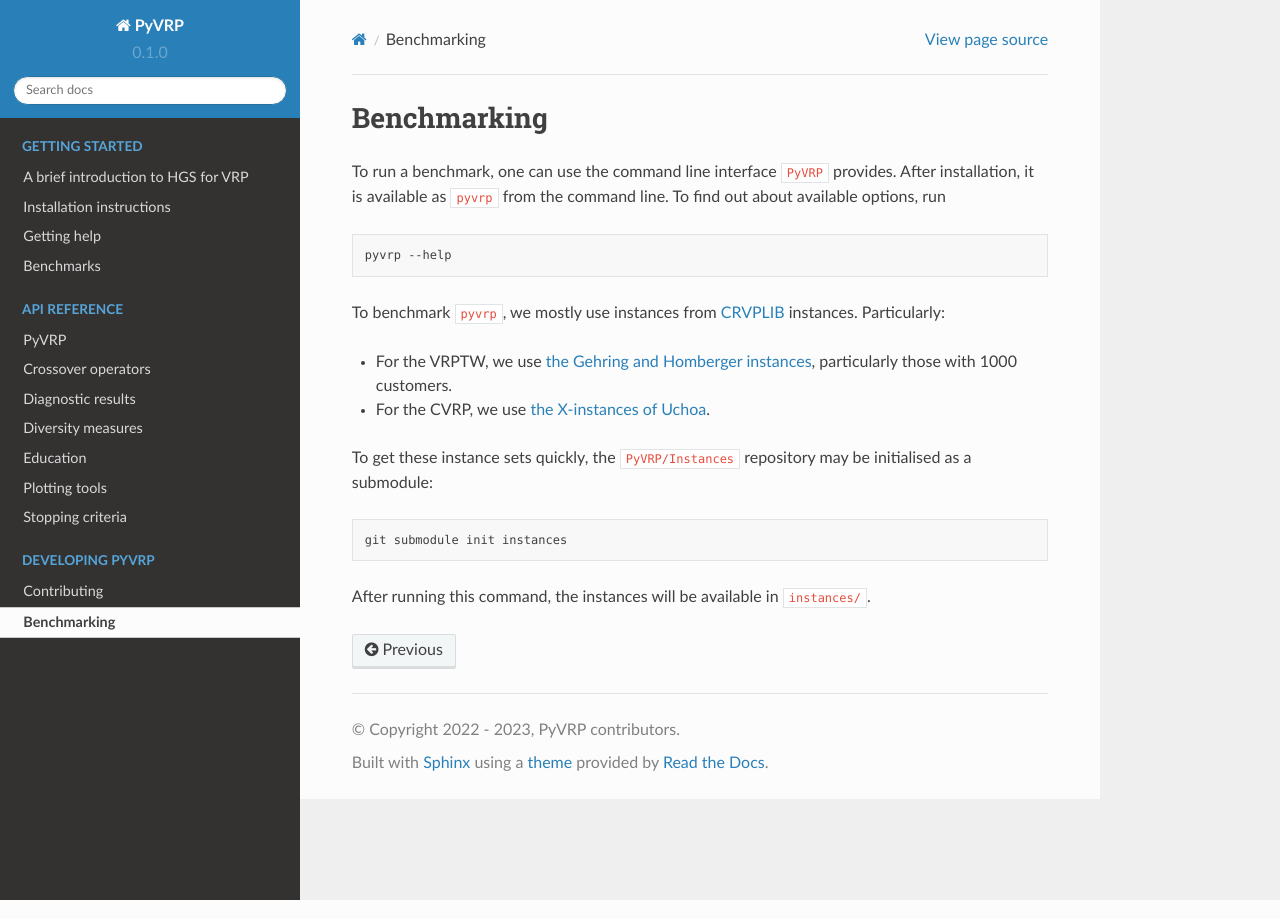
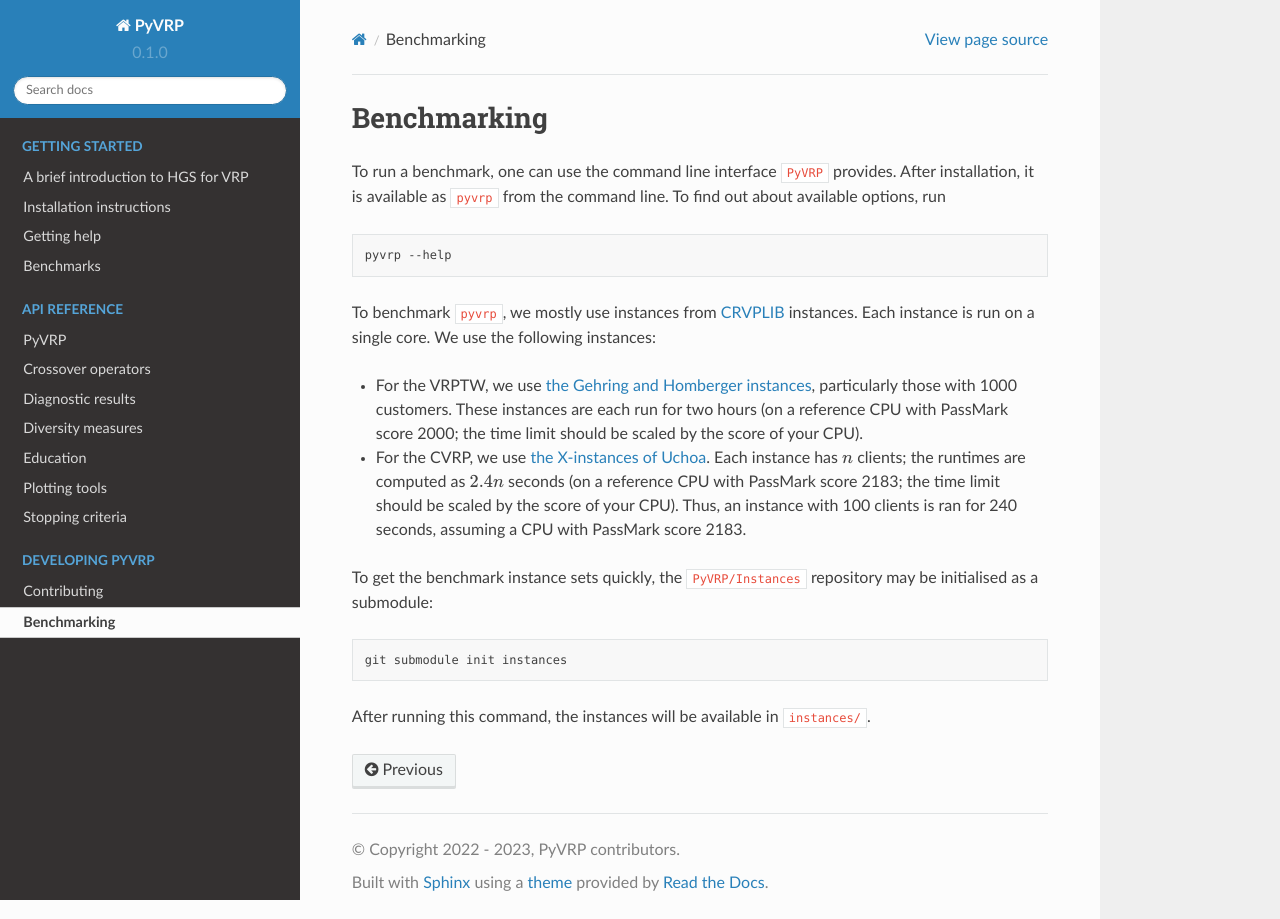
Before and after one commit to PyVRP/PyVRP, a Sphinx documentation site: the page built from docs/source/dev/benchmarking.rst, in a window 1280 px wide. Built offline with Sphinx 7.4.7 and the Read the Docs theme 2.0.0, drawn with Linux system fonts in a browser that asks for light colours; pages that are not in the unit, such as notebooks, are missing from menus.

Commit message:
Explain instance runtimes

```diff
--- a/docs/source/dev/benchmarking.rst
+++ b/docs/source/dev/benchmarking.rst
@@ -10,13 +10,17 @@ To find out about available options, run
    pyvrp --help
 
 To benchmark ``pyvrp``, we mostly use instances from `CRVPLIB <http://vrp.atd-lab.inf.puc-rio.br/index.php/en/>`_ instances.
-Particularly:
+Each instance is run on a single core.
+We use the following instances:
 
 * For the VRPTW, we use `the Gehring and Homberger instances <http://vrp.atd-lab.inf.puc-rio.br/media/com_vrp/instances/Vrp-Set-HG.tgz>`_, particularly those with 1000 customers.
+  These instances are each run for two hours (on a reference CPU with PassMark score 2000; the time limit should be scaled by the score of your CPU).
 
 * For the CVRP, we use `the X-instances of Uchoa <http://vrp.atd-lab.inf.puc-rio.br/media/com_vrp/instances/Vrp-Set-X.tgz>`_.
+  Each instance has :math:`n` clients; the runtimes are computed as :math:`2.4 n` seconds (on a reference CPU with PassMark score 2183; the time limit should be scaled by the score of your CPU).
+  Thus, an instance with 100 clients is ran for 240 seconds, assuming a CPU with PassMark score 2183.
 
-To get these instance sets quickly, the ``PyVRP/Instances`` repository may be initialised as a submodule:
+To get the benchmark instance sets quickly, the ``PyVRP/Instances`` repository may be initialised as a submodule:
 
 .. code-block:: shell
 
```
